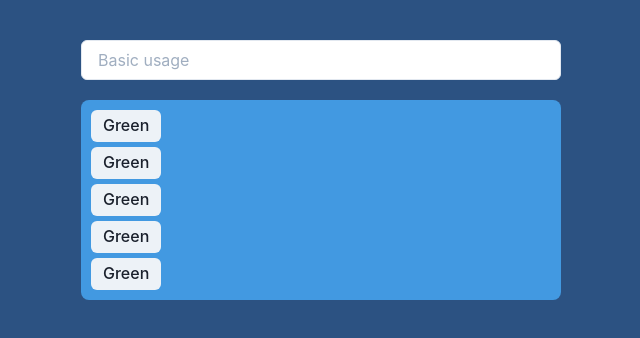
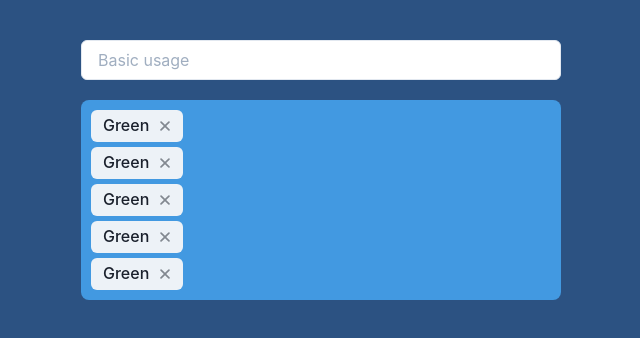
Before and after one commit to drumwolf/grocerylist, a React (Create React App) app: page / in a window 1280 px wide. Shown: the top 338 px of the page, without its empty margins (319-959 px from the left). Built offline with nearby package versions, Linux system fonts and the light colour scheme.

Commit message:
added close button

```diff
--- a/src/Components.js
+++ b/src/Components.js
@@ -1,4 +1,4 @@
-import { Box, Input, List, ListItem, Tag, TagLabel } from "@chakra-ui/react";
+import { Box, List, ListItem, Tag, TagLabel, TagCloseButton } from "@chakra-ui/react";
 
 export const Container = (props) => <Box
   as='main'
@@ -18,5 +18,6 @@ export const GroceryList = (props) => <List
 export const Item = ({ children, ...rest }) => <ListItem {...rest}>
   <Tag size='lg'>
     <TagLabel>{ children }</TagLabel>
+    <TagCloseButton />
   </Tag>
 </ListItem>
```
